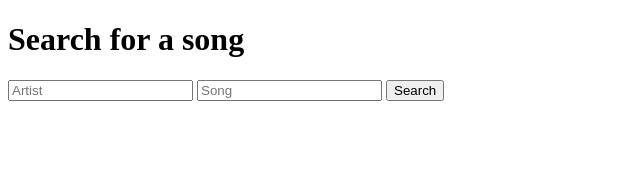
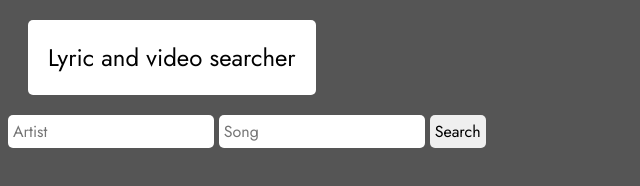
Before and after one commit to itggot-jon-mcgarvie/Slutprojekt-webbuteckling-2, a plain HTML site: page index.html in a window 1280 px wide. Shown: the whole page, without its empty margins (0-640 px from the left). Drawn offline with nearby package versions, Linux system fonts and the light colour scheme.

Commit message:
CSS klar

```diff
--- a/index.html
+++ b/index.html
@@ -4,22 +4,25 @@
     <meta charset="UTF-8">
     <meta name="viewport" content="width=device-width, initial-scale=1.0">
     <link rel="stylesheet" href="style.css">
+    <link href="https://fonts.googleapis.com/css2?family=Jost&display=swap" rel="stylesheet">
     <title>Document</title>
 </head>
 <body>
-    <h1>Search for a song</h1>
+    <div class="title">
+        Lyric and video searcher
+    </div>
     <div id="app">
         <form id="form" @submit="findLyric" action="/" method="GET">
             <input type="text" name="artist" id="artist" v-model="artist" placeholder="Artist">
             <input type="text" name="song" id="song" v-model="song" placeholder="Song">
-            <input type="submit" value="Search">
+            <input type="submit" value="Search" id="submit">
         </form>
+
         <div class="container">
             <p>{{text}}</p>
-            <div id="video"></div>
         </div>
     </div>
-
+    <div id="video"></div>
 
 </body>
 <script src="https://ajax.googleapis.com/ajax/libs/jquery/3.5.1/jquery.min.js"></script>
--- a/script.js
+++ b/script.js
@@ -48,7 +48,8 @@ function videoSearch(key,search,maxresults){
   $("#video").empty();
   $.get("https://www.googleapis.com/youtube/v3/search?key=" + key + "&type=video&part=snippet&maxResults=" + maxresults + "&q=" + search,function(data){
     data.items.forEach(item => {
-      video = `<iframe width="420" height="315" src="http://www.youtube.com/embed/${item.id.videoId}" frameborder="0"></iframe>`;
+      video = `<iframe width="640" height="400" src="http://www.youtube.com/embed/${item.id.videoId}" frameborder="0"></iframe>`;
+      // Fungerar inte för populära videos i localhost då det finns settings för skaparen av videon som gör att det bara funkar på public domains
       $("#video").append(video)
     })
   });
--- /dev/null
+++ b/style.scss
@@ -0,0 +1,49 @@
+* {
+    box-sizing: border-box;
+}
+
+body{
+    background-color: rgb(85, 85, 85);
+    font-family: 'Jost', sans-serif;
+}
+
+.title{
+    padding: 20px;
+    width: fit-content;
+    height: auto;
+    background: white;
+    font-size: x-large;
+    margin: 20px;
+    border-radius: 5px;
+}
+
+input {
+    border: none;
+    border-radius: 5px;
+    padding: 5px;
+    font-size: medium;
+    font-family: 'Jost', sans-serif;
+}
+
+p {
+    white-space: pre-line;
+    font-size: medium;
+    color: white;
+}
+
+.container {
+    display: flex;
+    padding: 1rem;
+    .p{
+    }
+}
+
+#video{
+    position: fixed;
+    top: 30%;
+    left: 30%;
+    iframe {
+        border: black 1px solid;
+        border-radius: 5px;
+    }
+}
```
Also changed, not shown: style.css, 1 other file.
